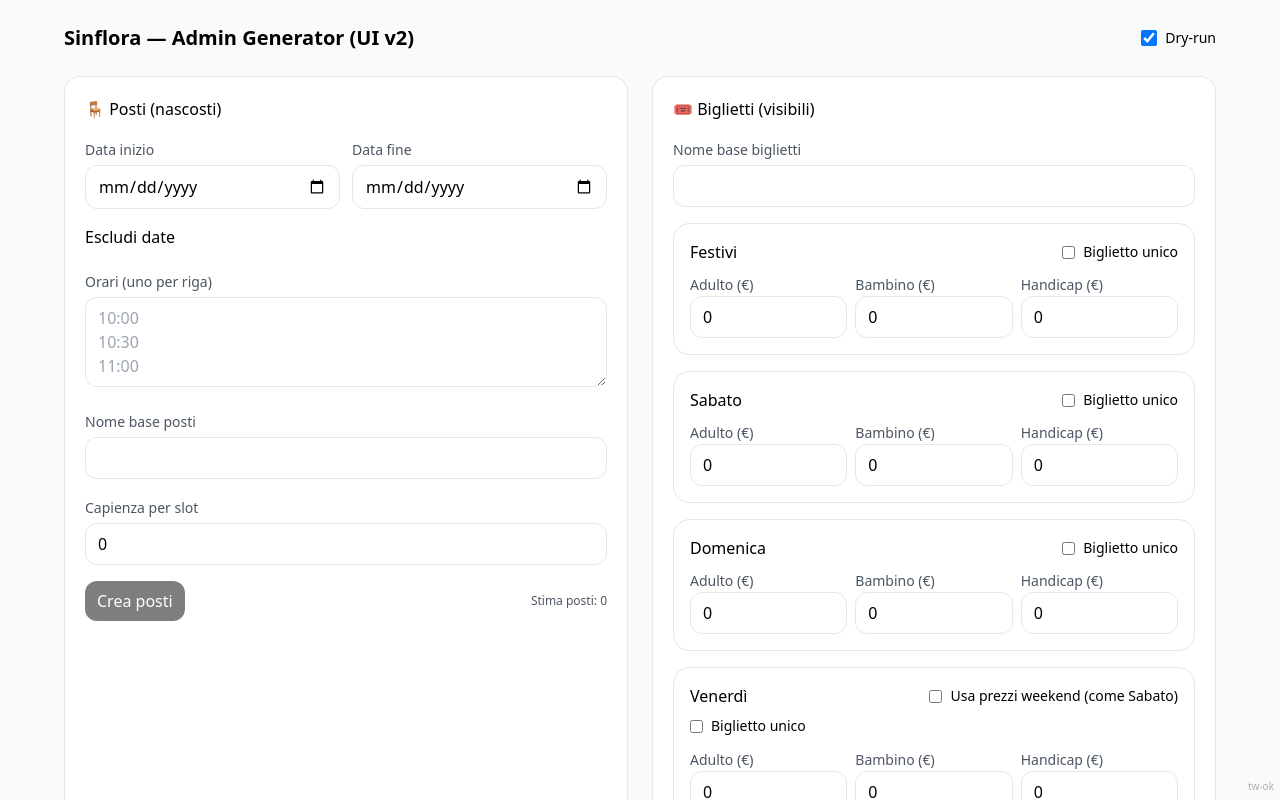
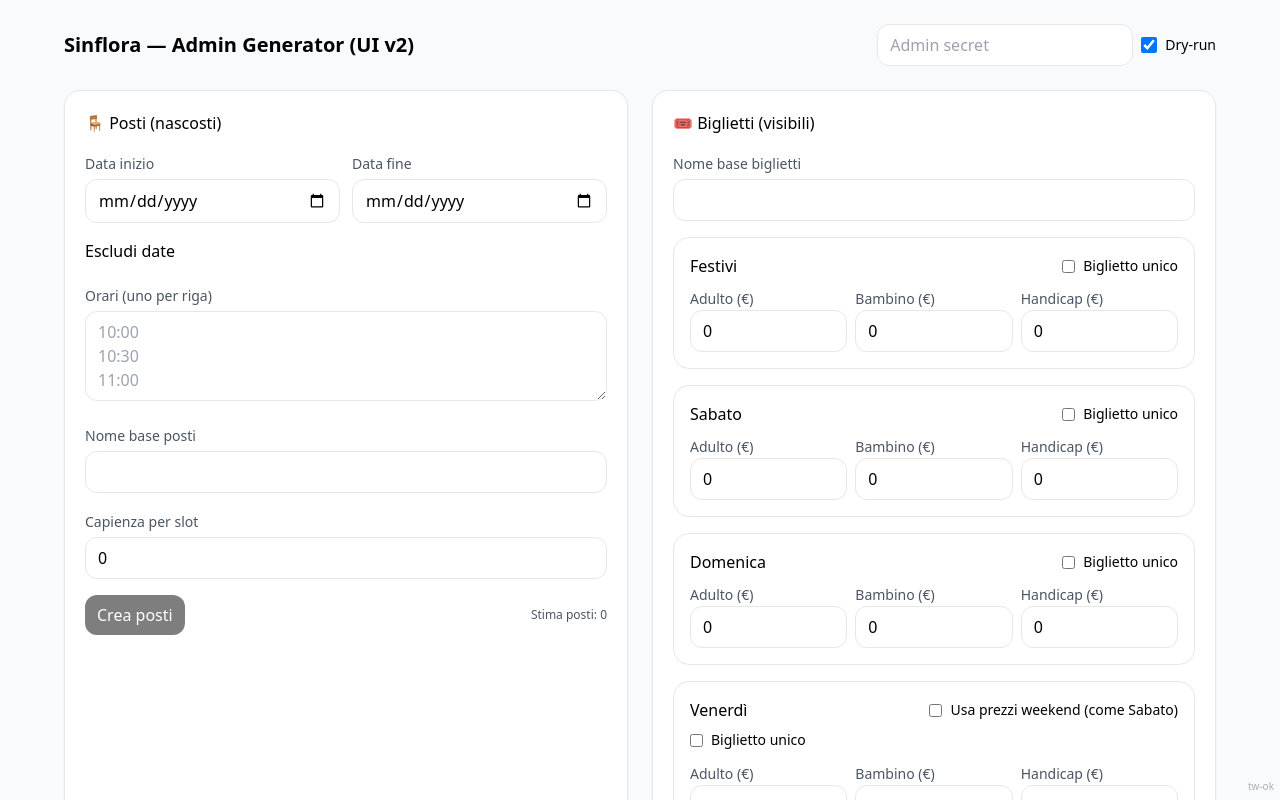
Before and after one commit to edysma/xmas-events-app, a Next.js app: page /admin/generator in a window 1280 px wide. Shown: the top 800 px of the page. Built offline with nearby package versions, Linux system fonts and the light colour scheme.

Commit message:
Update page.tsx

```diff
--- a/app/admin/generator/page.tsx
+++ b/app/admin/generator/page.tsx
@@ -2,15 +2,14 @@
 
 import { useMemo, useState, useEffect } from "react";
 
-/**
- * UI target (solo interfaccia). Nessun accesso a localStorage / window.
- * La logica di chiamata API verrà aggiunta nello Step 3.
- */
+const LS_ADMIN_SECRET = "sinflora_admin_secret";
 
 export default function AdminGeneratorUIV2() {
   // -----------------------------
   // Stato principale
   // -----------------------------
+  const [adminSecret, setAdminSecret] = useState(""); // Admin Secret (persistente)
+
   const [dateStart, setDateStart] = useState("");
   const [dateEnd, setDateEnd] = useState("");
   const [excluded, setExcluded] = useState<string[]>([]);
@@ -72,6 +71,26 @@
   const [tags, setTags] = useState("");
 
   // -----------------------------
+  // Persistenza Admin Secret
+  // -----------------------------
+  useEffect(() => {
+    try {
+      const v = window.localStorage.getItem(LS_ADMIN_SECRET);
+      if (v) setAdminSecret(v);
+    } catch {
+      // ignore
+    }
+  }, []);
+
+  useEffect(() => {
+    try {
+      window.localStorage.setItem(LS_ADMIN_SECRET, adminSecret ?? "");
+    } catch {
+      // ignore
+    }
+  }, [adminSecret]);
+
+  // -----------------------------
   // Helpers date/orari
   // -----------------------------
   function listDatesBetween(start: string, end: string): string[] {
@@ -118,7 +137,8 @@
     const invalid: string[] = [];
     const valid: string[] = [];
     for (const t of deduped) {
-      if (isValidHHMM(t)) valid.push(t); else invalid.push(t);
+      if (isValidHHMM(t)) valid.push(t);
+      else invalid.push(t);
     }
     const sortedValid = sortHHMM(valid);
     return { valid: sortedValid, invalid, duplicatesRemoved: raw.length - deduped.length };
@@ -197,10 +217,19 @@
       <div className="max-w-6xl mx-auto space-y-6">
         <header className="flex items-center justify-between">
           <h1 className="text-xl font-semibold">Sinflora — Admin Generator (UI v2)</h1>
-          <label className="text-sm inline-flex items-center gap-2">
-            <input className="size-4" type="checkbox" checked={dryRun} onChange={(e) => setDryRun(e.target.checked)} />
-            Dry‑run
-          </label>
+          <div className="flex items-center gap-2">
+            <input
+              type="password"
+              value={adminSecret}
+              onChange={(e) => setAdminSecret(e.target.value)}
+              className="rounded-xl border px-3 py-2 w-64"
+              placeholder="Admin secret"
+            />
+            <label className="text-sm inline-flex items-center gap-2">
+              <input className="size-4" type="checkbox" checked={dryRun} onChange={(e) => setDryRun(e.target.checked)} />
+              Dry‑run
+            </label>
+          </div>
         </header>
 
         <section className="grid lg:grid-cols-2 gap-6">
@@ -361,16 +390,44 @@
               ) : (
                 <div className="grid md:grid-cols-2 gap-3">
                   <DayCard title="Lunedì">
-                    <SectionPricesInner unico={ferMonUnico} setUnico={setFerMonUnico} unicoPrice={ferMonUnicoPrice} setUnicoPrice={setFerMonUnicoPrice} triple={ferMonTriple} setTriple={setFerMonTriple} />
+                    <SectionPricesInner
+                      unico={ferMonUnico}
+                      setUnico={setFerMonUnico}
+                      unicoPrice={ferMonUnicoPrice}
+                      setUnicoPrice={setFerMonUnicoPrice}
+                      triple={ferMonTriple}
+                      setTriple={setFerMonTriple}
+                    />
                   </DayCard>
                   <DayCard title="Martedì">
-                    <SectionPricesInner unico={ferTueUnico} setUnico={setFerTueUnico} unicoPrice={ferTueUnicoPrice} setUnicoPrice={setFerTueUnicoPrice} triple={ferTueTriple} setTriple={setFerTueTriple} />
+                    <SectionPricesInner
+                      unico={ferTueUnico}
+                      setUnico={setFerTueUnico}
+                      unicoPrice={ferTueUnicoPrice}
+                      setUnicoPrice={setFerTueUnicoPrice}
+                      triple={ferTueTriple}
+                      setTriple={setFerTueTriple}
+                    />
                   </DayCard>
                   <DayCard title="Mercoledì">
-                    <SectionPricesInner unico={ferWedUnico} setUnico={setFerWedUnico} unicoPrice={ferWedUnicoPrice} setUnicoPrice={setFerWedUnicoPrice} triple={ferWedTriple} setTriple={setFerWedTriple} />
+                    <SectionPricesInner
+                      unico={ferWedUnico}
+                      setUnico={setFerWedUnico}
+                      unicoPrice={ferWedUnicoPrice}
+                      setUnicoPrice={setFerWedUnicoPrice}
+                      triple={ferWedTriple}
+                      setTriple={setFerWedTriple}
+                    />
                   </DayCard>
                   <DayCard title="Giovedì">
-                    <SectionPricesInner unico={ferThuUnico} setUnico={setFerThuUnico} unicoPrice={ferThuUnicoPrice} setUnicoPrice={setFerThuUnicoPrice} triple={ferThuTriple} setTriple={setFerThuTriple} />
+                    <SectionPricesInner
+                      unico={ferThuUnico}
+                      setUnico={setFerThuUnico}
+                      unicoPrice={ferThuUnicoPrice}
+                      setUnicoPrice={setFerThuUnicoPrice}
+                      triple={ferThuTriple}
+                      setTriple={setFerThuTriple}
+                    />
                   </DayCard>
                 </div>
               )}
@@ -440,7 +497,7 @@
             <p className="text-sm">
               <b>Prodotto:</b>{" "}
               {bundleTitleBase && sampleDate && sampleTime
-                ? `${bundleTitleBase} — ${sampleDate.split("-").reverse().join("/")} ${sampleTime}`
+                ? `${sampleTitle}`
                 : "(compila titolo, date e orari)"}
             </p>
             <p className="text-sm">
```
